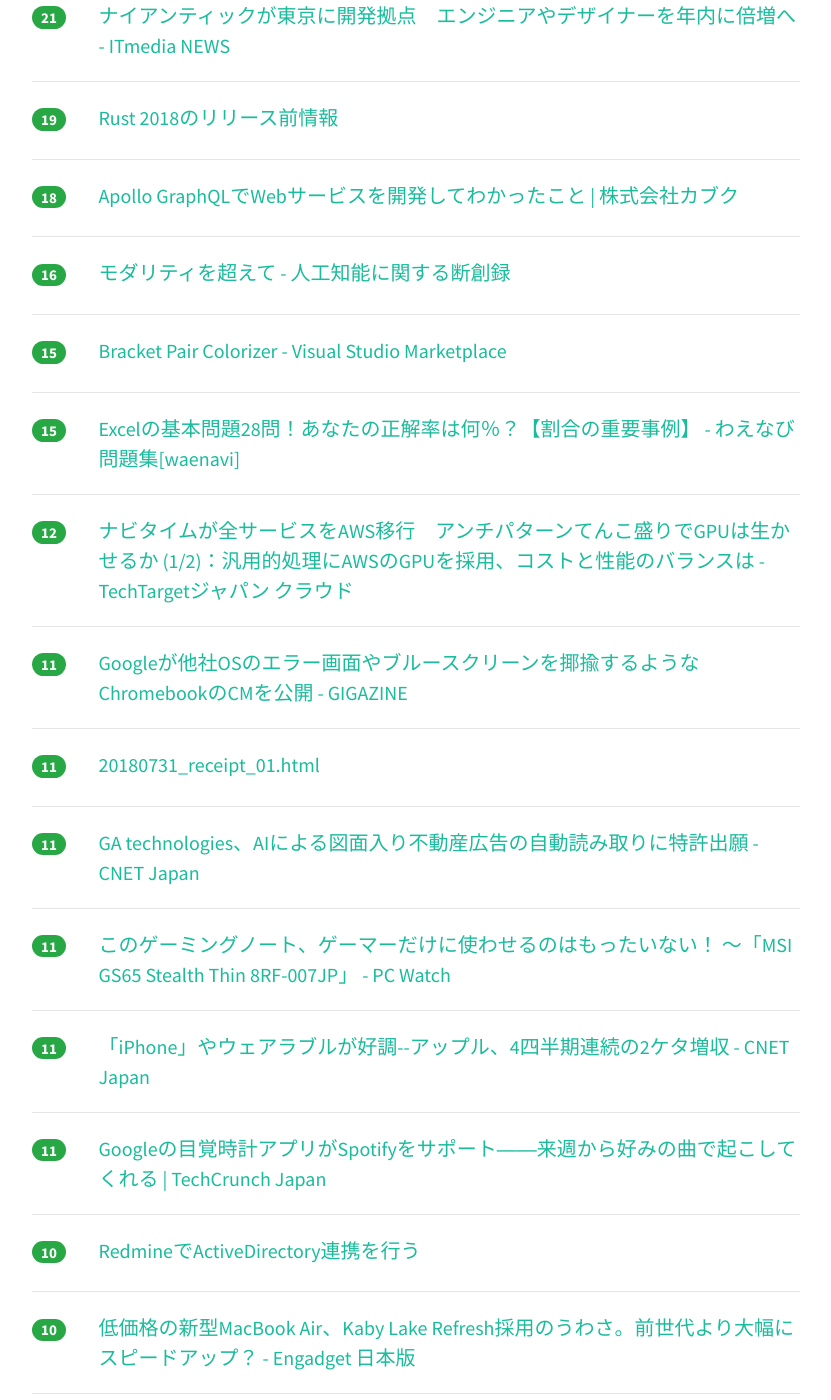
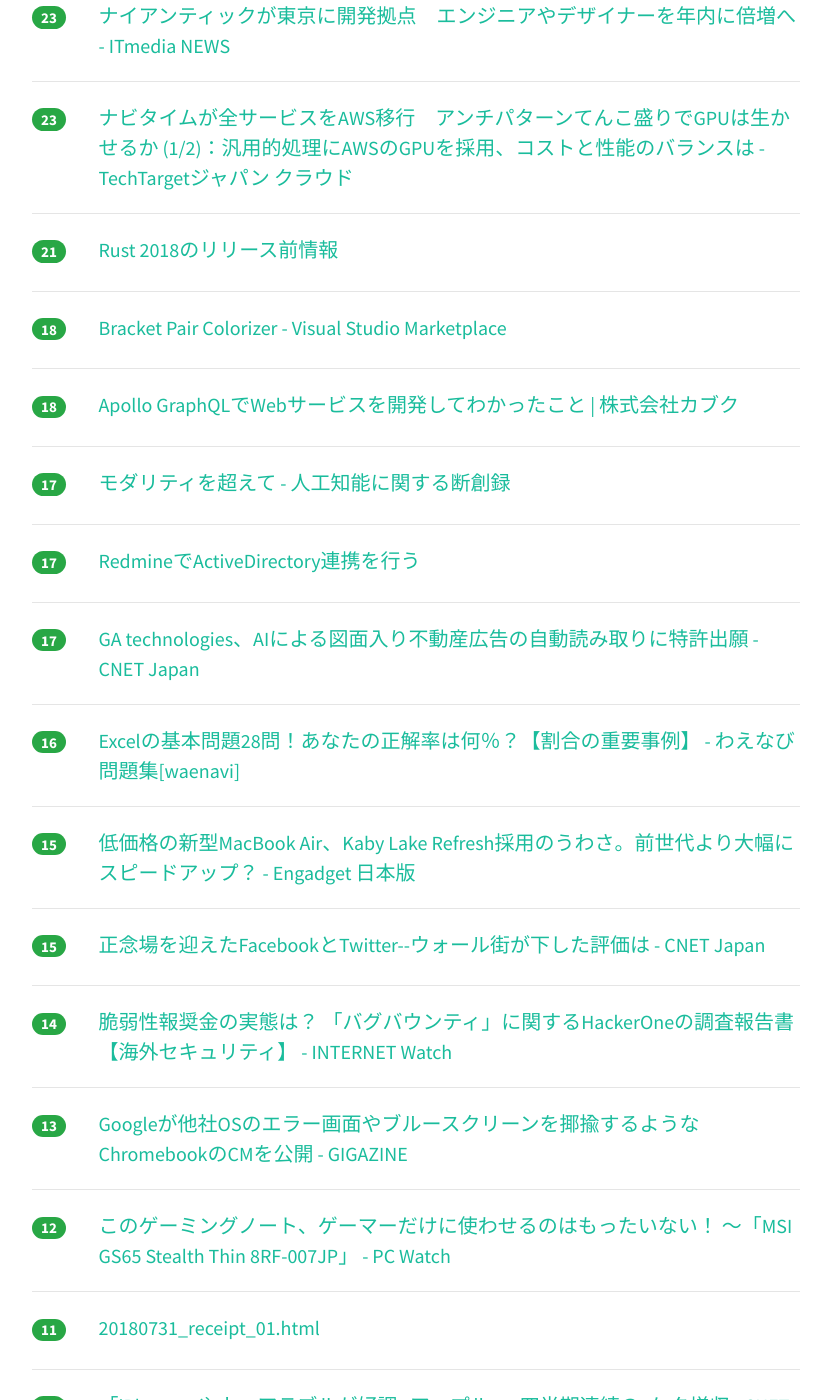
Before and after one commit to yatta47/hatena-matome-site, a Jekyll site: the page built from _posts/2018-08-01-hatena.md, in a window 1280 px wide and 1400 px high, scrolled down 1113 px. Shown: the whole window, without its empty margins (224-1055 px from the left). Built offline with Jekyll 4.4.1, drawn with Linux system fonts in a browser that asks for light colours; nearby versions of some CDN libraries; some of the changed text lies outside the part shown.

Commit message:
Updated 2018-08-01

```diff
--- a/_posts/2018-08-01-hatena.md
+++ b/_posts/2018-08-01-hatena.md
@@ -1,59 +1,69 @@
 ---
 layout: post
 title:  "2018-08-01 はてぶIT"
-date:   2018-08-01 09:02:39
+date:   2018-08-01 10:01:02
 tags: [it-hotentry]
 ---
-33 件のデータあり
+39 件のデータあり
 
 <hr><div class="row">
-<div class="col-1"><span class="badge badge-pill badge-success h2">121</span></div>
+<div class="col-1"><span class="badge badge-pill badge-success h2">151</span></div>
 <div class="col-11"><a href='https://tech.nikkeibp.co.jp/atcl/nxt/news/18/02203/' target='_blank'>ソニー、ラズパイ対抗のマイコンボード発売 | 日経 xTECH（クロステック）</a></div>
 </div>
 <hr>
 <div class="row">
-<div class="col-1"><span class="badge badge-pill badge-success h2">52</span></div>
+<div class="col-1"><span class="badge badge-pill badge-success h2">76</span></div>
 <div class="col-11"><a href='http://takezoe.hatenablog.com/entry/2018/07/31/000000' target='_blank'>株式会社ビズリーチを退職しました - たけぞう瀕死ブログ</a></div>
 </div>
 <hr>
 <div class="row">
-<div class="col-1"><span class="badge badge-pill badge-success h2">36</span></div>
+<div class="col-1"><span class="badge badge-pill badge-success h2">67</span></div>
 <div class="col-11"><a href='http://compass.vision/oikawa1/' target='_blank'>「リーダー不在のエンジニアチームは守りに入る」ーー及川卓也氏が語るエンジニアマネジメントの要諦 | COMPASS</a></div>
 </div>
 <hr>
 <div class="row">
-<div class="col-1"><span class="badge badge-pill badge-success h2">29</span></div>
+<div class="col-1"><span class="badge badge-pill badge-success h2">34</span></div>
 <div class="col-11"><a href='https://headlines.yahoo.co.jp/hl?a=20180731-00010002-bfj-soci' target='_blank'>そのレビュー、本物ですか？ Amazonのステマは、こうして量産される（BuzzFeed Japan） - Yahoo!ニュース</a></div>
 </div>
 <hr>
 <div class="row">
-<div class="col-1"><span class="badge badge-pill badge-success h2">27</span></div>
+<div class="col-1"><span class="badge badge-pill badge-success h2">29</span></div>
 <div class="col-11"><a href='https://tech.nikkeibp.co.jp/atcl/nxt/news/18/02200/' target='_blank'>つくば市、マイナンバーカードとブロックチェーンを使った国内初のネット投票システム導入 | 日経 xTECH（クロステック）</a></div>
 </div>
 <hr>
 <div class="row">
-<div class="col-1"><span class="badge badge-pill badge-success h2">24</span></div>
+<div class="col-1"><span class="badge badge-pill badge-success h2">29</span></div>
 <div class="col-11"><a href='https://bkkcast.me/004/' target='_blank'>4. シリコンバレーでグリーンカードを取るまでの道 - bkkcast</a></div>
 </div>
 <hr>
 <div class="row">
-<div class="col-1"><span class="badge badge-pill badge-success h2">23</span></div>
+<div class="col-1"><span class="badge badge-pill badge-success h2">25</span></div>
 <div class="col-11"><a href='https://yrarchi.net/review_1month/' target='_blank'>1ヶ月めにやった学習のふりかえり – yrarchi</a></div>
 </div>
 <hr>
 <div class="row">
-<div class="col-1"><span class="badge badge-pill badge-success h2">22</span></div>
+<div class="col-1"><span class="badge badge-pill badge-success h2">25</span></div>
 <div class="col-11"><a href='https://www.tribeck.jp/column/opinion/technology/20180730/' target='_blank'>『徳丸本』第2版 発売記念インタビュー（後編）｜テクノロジー | オピニオン｜トライベック・ストラテジー</a></div>
 </div>
 <hr>
 <div class="row">
-<div class="col-1"><span class="badge badge-pill badge-success h2">21</span></div>
+<div class="col-1"><span class="badge badge-pill badge-success h2">23</span></div>
 <div class="col-11"><a href='http://www.itmedia.co.jp/news/articles/1807/31/news126.html' target='_blank'>ナイアンティックが東京に開発拠点　エンジニアやデザイナーを年内に倍増へ - ITmedia NEWS</a></div>
 </div>
 <hr>
 <div class="row">
-<div class="col-1"><span class="badge badge-pill badge-success h2">19</span></div>
+<div class="col-1"><span class="badge badge-pill badge-success h2">23</span></div>
+<div class="col-11"><a href='http://techtarget.itmedia.co.jp/tt/news/1807/31/news05.html' target='_blank'>ナビタイムが全サービスをAWS移行　アンチパターンてんこ盛りでGPUは生かせるか (1/2)：汎用的処理にAWSのGPUを採用、コストと性能のバランスは - TechTargetジャパン クラウド</a></div>
+</div>
+<hr>
+<div class="row">
+<div class="col-1"><span class="badge badge-pill badge-success h2">21</span></div>
 <div class="col-11"><a href='https://qiita.com/garkimasera/items/1bc973eae60fe0c10210' target='_blank'>Rust 2018のリリース前情報</a></div>
+</div>
+<hr>
+<div class="row">
+<div class="col-1"><span class="badge badge-pill badge-success h2">18</span></div>
+<div class="col-11"><a href='https://marketplace.visualstudio.com/items?itemName=CoenraadS.bracket-pair-colorizer' target='_blank'>Bracket Pair Colorizer - Visual Studio Marketplace</a></div>
 </div>
 <hr>
 <div class="row">
@@ -62,43 +72,53 @@ tags: [it-hotentry]
 </div>
 <hr>
 <div class="row">
-<div class="col-1"><span class="badge badge-pill badge-success h2">16</span></div>
+<div class="col-1"><span class="badge badge-pill badge-success h2">17</span></div>
 <div class="col-11"><a href='http://aidiary.hatenablog.com/entry/20180731/1533028245' target='_blank'>モダリティを超えて - 人工知能に関する断創録</a></div>
 </div>
 <hr>
 <div class="row">
-<div class="col-1"><span class="badge badge-pill badge-success h2">15</span></div>
-<div class="col-11"><a href='https://marketplace.visualstudio.com/items?itemName=CoenraadS.bracket-pair-colorizer' target='_blank'>Bracket Pair Colorizer - Visual Studio Marketplace</a></div>
+<div class="col-1"><span class="badge badge-pill badge-success h2">17</span></div>
+<div class="col-11"><a href='https://qiita.com/takiru/items/1b1f2328ddfcdf12ac92' target='_blank'>RedmineでActiveDirectory連携を行う</a></div>
+</div>
+<hr>
+<div class="row">
+<div class="col-1"><span class="badge badge-pill badge-success h2">17</span></div>
+<div class="col-11"><a href='https://japan.cnet.com/article/35123327/' target='_blank'>GA technologies、AIによる図面入り不動産広告の自動読み取りに特許出願 - CNET Japan</a></div>
+</div>
+<hr>
+<div class="row">
+<div class="col-1"><span class="badge badge-pill badge-success h2">16</span></div>
+<div class="col-11"><a href='http://waenavi.hatenablog.jp/entry/20180715/1531627613' target='_blank'>Excelの基本問題28問！あなたの正解率は何％？【割合の重要事例】 - わえなび問題集[waenavi]</a></div>
 </div>
 <hr>
 <div class="row">
 <div class="col-1"><span class="badge badge-pill badge-success h2">15</span></div>
-<div class="col-11"><a href='http://waenavi.hatenablog.jp/entry/20180715/1531627613' target='_blank'>Excelの基本問題28問！あなたの正解率は何％？【割合の重要事例】 - わえなび問題集[waenavi]</a></div>
+<div class="col-11"><a href='https://japanese.engadget.com/2018/07/31/macbook-air-kaby-lake-refresh/' target='_blank'>低価格の新型MacBook Air、Kaby Lake Refresh採用のうわさ。前世代より大幅にスピードアップ？ - Engadget 日本版</a></div>
+</div>
+<hr>
+<div class="row">
+<div class="col-1"><span class="badge badge-pill badge-success h2">15</span></div>
+<div class="col-11"><a href='https://japan.cnet.com/article/35123275/' target='_blank'>正念場を迎えたFacebookとTwitter--ウォール街が下した評価は - CNET Japan</a></div>
+</div>
+<hr>
+<div class="row">
+<div class="col-1"><span class="badge badge-pill badge-success h2">14</span></div>
+<div class="col-11"><a href='https://internet.watch.impress.co.jp/docs/column/security/1135814.html' target='_blank'>脆弱性報奨金の実態は？ 「バグバウンティ」に関するHackerOneの調査報告書【海外セキュリティ】 - INTERNET Watch</a></div>
+</div>
+<hr>
+<div class="row">
+<div class="col-1"><span class="badge badge-pill badge-success h2">13</span></div>
+<div class="col-11"><a href='https://gigazine.net/news/20180731-new-chromebook-error-movie/' target='_blank'>Googleが他社OSのエラー画面やブルースクリーンを揶揄するようなChromebookのCMを公開 - GIGAZINE</a></div>
 </div>
 <hr>
 <div class="row">
 <div class="col-1"><span class="badge badge-pill badge-success h2">12</span></div>
-<div class="col-11"><a href='http://techtarget.itmedia.co.jp/tt/news/1807/31/news05.html' target='_blank'>ナビタイムが全サービスをAWS移行　アンチパターンてんこ盛りでGPUは生かせるか (1/2)：汎用的処理にAWSのGPUを採用、コストと性能のバランスは - TechTargetジャパン クラウド</a></div>
-</div>
-<hr>
-<div class="row">
-<div class="col-1"><span class="badge badge-pill badge-success h2">11</span></div>
-<div class="col-11"><a href='https://gigazine.net/news/20180731-new-chromebook-error-movie/' target='_blank'>Googleが他社OSのエラー画面やブルースクリーンを揶揄するようなChromebookのCMを公開 - GIGAZINE</a></div>
+<div class="col-11"><a href='https://pc.watch.impress.co.jp/docs/news/1135860.html' target='_blank'>このゲーミングノート、ゲーマーだけに使わせるのはもったいない！ ～「MSI GS65 Stealth Thin 8RF-007JP」 - PC Watch</a></div>
 </div>
 <hr>
 <div class="row">
 <div class="col-1"><span class="badge badge-pill badge-success h2">11</span></div>
 <div class="col-11"><a href='https://fabcross.jp/category/make/sorepi/20180731_receipt_01.html' target='_blank'>20180731_receipt_01.html</a></div>
-</div>
-<hr>
-<div class="row">
-<div class="col-1"><span class="badge badge-pill badge-success h2">11</span></div>
-<div class="col-11"><a href='https://japan.cnet.com/article/35123327/' target='_blank'>GA technologies、AIによる図面入り不動産広告の自動読み取りに特許出願 - CNET Japan</a></div>
-</div>
-<hr>
-<div class="row">
-<div class="col-1"><span class="badge badge-pill badge-success h2">11</span></div>
-<div class="col-11"><a href='https://pc.watch.impress.co.jp/docs/news/1135860.html' target='_blank'>このゲーミングノート、ゲーマーだけに使わせるのはもったいない！ ～「MSI GS65 Stealth Thin 8RF-007JP」 - PC Watch</a></div>
 </div>
 <hr>
 <div class="row">
@@ -112,18 +132,28 @@ tags: [it-hotentry]
 </div>
 <hr>
 <div class="row">
-<div class="col-1"><span class="badge badge-pill badge-success h2">10</span></div>
-<div class="col-11"><a href='https://qiita.com/takiru/items/1b1f2328ddfcdf12ac92' target='_blank'>RedmineでActiveDirectory連携を行う</a></div>
+<div class="col-1"><span class="badge badge-pill badge-success h2">11</span></div>
+<div class="col-11"><a href='https://www.danshihack.com/2018/07/31/junp/google-search-2.html' target='_blank'>Google検索で大事なワードが取り消し線「含まれない」になる場合の対処方法 | 男子ハック</a></div>
 </div>
 <hr>
 <div class="row">
-<div class="col-1"><span class="badge badge-pill badge-success h2">10</span></div>
-<div class="col-11"><a href='https://japanese.engadget.com/2018/07/31/macbook-air-kaby-lake-refresh/' target='_blank'>低価格の新型MacBook Air、Kaby Lake Refresh採用のうわさ。前世代より大幅にスピードアップ？ - Engadget 日本版</a></div>
+<div class="col-1"><span class="badge badge-pill badge-success h2">9</span></div>
+<div class="col-11"><a href='https://speakerdeck.com/lchin/database-performance-for-rails-applications' target='_blank'>Database Performance for Rails Applications - Speaker Deck</a></div>
+</div>
+<hr>
+<div class="row">
+<div class="col-1"><span class="badge badge-pill badge-success h2">9</span></div>
+<div class="col-11"><a href='https://japan.cnet.com/article/35123354/' target='_blank'>女子高生AI「りんな」が“歌”で国民的AIを目指す--歌唱力が向上した理由 - CNET Japan</a></div>
+</div>
+<hr>
+<div class="row">
+<div class="col-1"><span class="badge badge-pill badge-success h2">8</span></div>
+<div class="col-11"><a href='http://gendai.ismedia.jp/articles/-/56761' target='_blank'>もはや見破ることは不可能…？AIで深刻化するフェイクニュース（小林 啓倫） | 現代ビジネス | 講談社（1/4）</a></div>
 </div>
 <hr>
 <div class="row">
 <div class="col-1"><span class="badge badge-pill badge-success h2">7</span></div>
-<div class="col-11"><a href='https://www.danshihack.com/2018/07/31/junp/google-search-2.html' target='_blank'>Google検索で大事なワードが取り消し線「含まれない」になる場合の対処方法 | 男子ハック</a></div>
+<div class="col-11"><a href='https://hon.jp/news/1.0/0/12105' target='_blank'>2018年上期の紙＋電子出版市場は前年同期比5.8％減の7827億円 ～ 出版科学研究所調べ – hon.jp DayWatch</a></div>
 </div>
 <hr>
 <div class="row">
@@ -132,13 +162,23 @@ tags: [it-hotentry]
 </div>
 <hr>
 <div class="row">
-<div class="col-1"><span class="badge badge-pill badge-success h2">6</span></div>
-<div class="col-11"><a href='https://japan.cnet.com/article/35123275/' target='_blank'>正念場を迎えたFacebookとTwitter--ウォール街が下した評価は - CNET Japan</a></div>
+<div class="col-1"><span class="badge badge-pill badge-success h2">7</span></div>
+<div class="col-11"><a href='https://qiita.com/kimullaa/items/c083757078406da17825' target='_blank'>ブロッキングとかノンブロッキングを理解したい</a></div>
 </div>
 <hr>
 <div class="row">
-<div class="col-1"><span class="badge badge-pill badge-success h2">5</span></div>
+<div class="col-1"><span class="badge badge-pill badge-success h2">6</span></div>
 <div class="col-11"><a href='https://trip44.tokyo/c/adsense201807/' target='_blank'>【Google Adsense】ついに関連コンテンツが表示された | 地球の隅っこから</a></div>
+</div>
+<hr>
+<div class="row">
+<div class="col-1"><span class="badge badge-pill badge-success h2">6</span></div>
+<div class="col-11"><a href='https://tech.nikkeibp.co.jp/atcl/nxt/news/18/02193/' target='_blank'>店舗情報のYextがAlexa対応、「何時まで開いてる？」に返答 | 日経 xTECH（クロステック）</a></div>
+</div>
+<hr>
+<div class="row">
+<div class="col-1"><span class="badge badge-pill badge-success h2">6</span></div>
+<div class="col-11"><a href='https://dev.classmethod.jp/rd/yokota-de-go/' target='_blank'>社内の精鋭たちを集めて3週間でAmazon Goっぽい仕組みを作った ｜ Developers.IO</a></div>
 </div>
 <hr>
 <div class="row">
@@ -147,27 +187,17 @@ tags: [it-hotentry]
 </div>
 <hr>
 <div class="row">
-<div class="col-1"><span class="badge badge-pill badge-success h2">5</span></div>
-<div class="col-11"><a href='https://tech.nikkeibp.co.jp/atcl/nxt/news/18/02193/' target='_blank'>店舗情報のYextがAlexa対応、「何時まで開いてる？」に返答 | 日経 xTECH（クロステック）</a></div>
-</div>
-<hr>
-<div class="row">
-<div class="col-1"><span class="badge badge-pill badge-success h2">5</span></div>
-<div class="col-11"><a href='https://hon.jp/news/1.0/0/12105' target='_blank'>2018年上期の紙＋電子出版市場は前年同期比5.8％減の7827億円 ～ 出版科学研究所調べ – hon.jp DayWatch</a></div>
-</div>
-<hr>
-<div class="row">
 <div class="col-1"><span class="badge badge-pill badge-success h2">4</span></div>
-<div class="col-11"><a href='https://speakerdeck.com/lchin/database-performance-for-rails-applications' target='_blank'>Database Performance for Rails Applications - Speaker Deck</a></div>
+<div class="col-11"><a href='https://tech.nikkeibp.co.jp/atcl/nxt/column/18/00084/00025/' target='_blank'>アロハシャツの中堅SEを注意、逆上されて紛糾 | 日経 xTECH（クロステック）</a></div>
 </div>
 <hr>
 <div class="row">
 <div class="col-1"><span class="badge badge-pill badge-success h2">3</span></div>
-<div class="col-11"><a href='https://internet.watch.impress.co.jp/docs/column/security/1135814.html' target='_blank'>脆弱性報奨金の実態は？ 「バグバウンティ」に関するHackerOneの調査報告書【海外セキュリティ】 - INTERNET Watch</a></div>
+<div class="col-11"><a href='http://www.itmedia.co.jp/news/articles/1807/31/news117.html' target='_blank'>ブロックチェーンとマイナンバーカードで投票、つくば市が国内初　市民以外も参加OK - ITmedia NEWS</a></div>
 </div>
 <hr>
 <div class="row">
-<div class="col-1"><span class="badge badge-pill badge-success h2">0</span></div>
-<div class="col-11"><a href='https://japan.cnet.com/article/35123354/' target='_blank'>女子高生AI「りんな」が“歌”で国民的AIを目指す--歌唱力が向上した理由 - CNET Japan</a></div>
+<div class="col-1"><span class="badge badge-pill badge-success h2">2</span></div>
+<div class="col-11"><a href='https://webtan.impress.co.jp/n/2018/08/01/30068' target='_blank'>Yahoo! JAPANとGoogleの利用者数は6,600万人超【ニールセン調べ】 | Web担当者Forum</a></div>
 </div>
 <hr>
```
